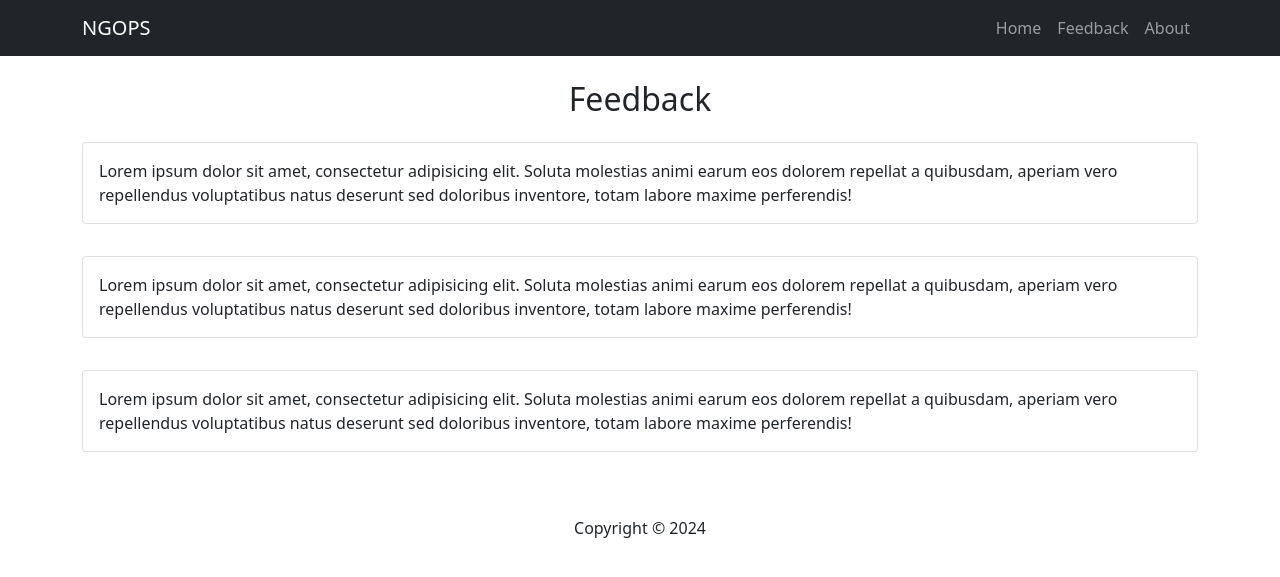
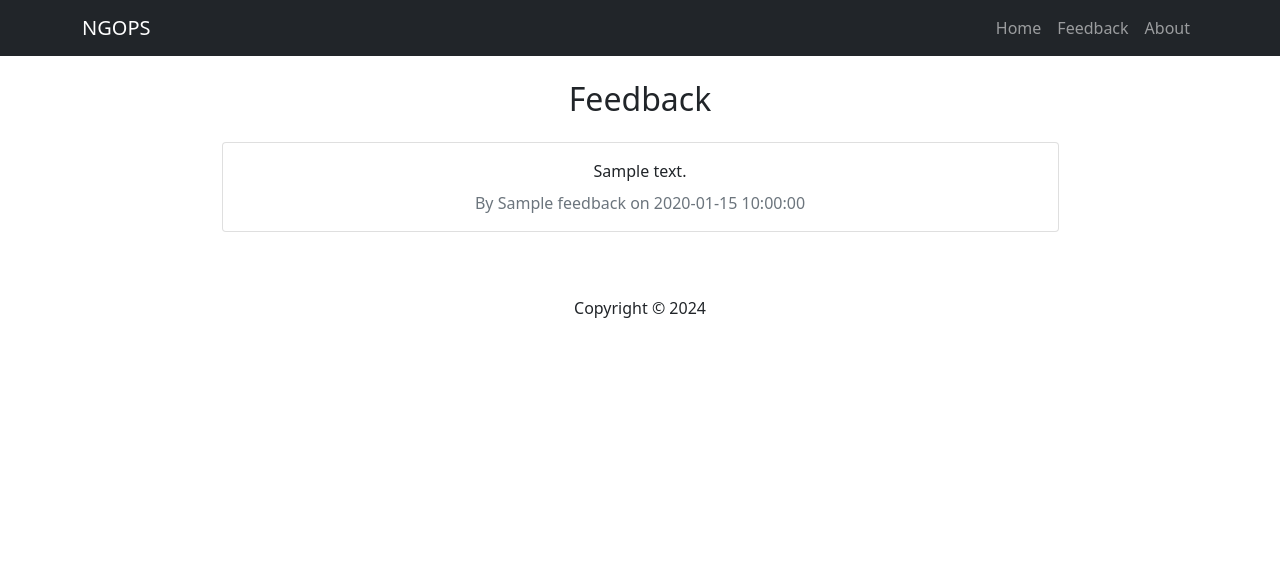
Before and after one commit to athallabf/php-study, a PHP site: page /feedback.php in a window 1280 px wide. Shown: the top 577 px of the page. Run offline with PHP 8.4, Linux system fonts and the light colour scheme; tables that the repository leaves empty or names only in its code hold one stand-in row (values such as "Sample post").

Commit message:
update feedback project

```diff
--- /dev/null
+++ b/feedback/config/database.php
@@ -0,0 +1,12 @@
+<?php
+
+define('DB_HOST', 'localhost:3307');
+define('DB_USER', 'abf');
+define('DB_PASS', '1234567');
+define('DB_NAME', 'php_learn');
+
+$conn = new mysqli(DB_HOST, DB_USER, DB_PASS, DB_NAME);
+
+if ($conn->connect_error) {
+  die("Connection Failed $conn->connect_error");
+}
--- a/feedback/feedback.php
+++ b/feedback/feedback.php
@@ -1,30 +1,26 @@
 <?php include('inc/header.php'); ?>
+
+<?php
+
+$sql = 'SELECT * FROM feedback';
+$result = mysqli_query($conn, $sql);
+$feedback = mysqli_fetch_all($result, MYSQLI_ASSOC);
+
+?>
 <h2>Feedback</h2>
 
-<div class="card my-3">
-  <div class="card-body">
-    Lorem ipsum dolor sit amet, consectetur adipisicing elit. Soluta
-    molestias animi earum eos dolorem repellat a quibusdam, aperiam vero
-    repellendus voluptatibus natus deserunt sed doloribus inventore,
-    totam labore maxime perferendis!
+<?php if (empty($feedback)) : ?>
+  <p class="lead m3">No Feedback</p>
+<?php endif; ?>
+
+<?php foreach ($feedback as $item) : ?>
+  <div class="card my-3 w-75">
+    <div class="card-body text-center"><?php echo $item['body']; ?>
+      <div class="text-secondary mt-2">
+        By <?php echo  $item['name'];  ?> on <?php echo $item['date']; ?>
+      </div>
+    </div>
   </div>
-</div>
-
-<div class="card my-3">
-  <div class="card-body">
-    Lorem ipsum dolor sit amet, consectetur adipisicing elit. Soluta
-    molestias animi earum eos dolorem repellat a quibusdam, aperiam vero
-    repellendus voluptatibus natus deserunt sed doloribus inventore,
-    totam labore maxime perferendis!
-  </div>
-</div>
-
-<div class="card my-3">
-  <div class="card-body">
-    Lorem ipsum dolor sit amet, consectetur adipisicing elit. Soluta
-    molestias animi earum eos dolorem repellat a quibusdam, aperiam vero
-    repellendus voluptatibus natus deserunt sed doloribus inventore,
-    totam labore maxime perferendis!
-  </div>
+<?php endforeach; ?>
 </div>
 <?php include('inc/footer.php'); ?>
--- a/feedback/inc/header.php
+++ b/feedback/inc/header.php
@@ -1,3 +1,4 @@
+<?php include('config/database.php'); ?>
 <!DOCTYPE html>
 <html lang="en">
 
```
Also changed, not shown: feedback/index.php (+39 -5 lines).
